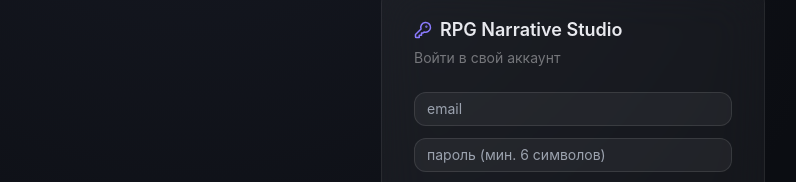
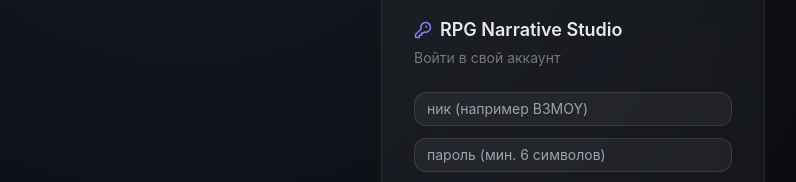
Before and after one commit to BEMOY/rpg-narrative-studio, a React (Vite) app: page / in a window 1280 px wide. Shown: the part 257-439 px from the top of the page, without its empty margins (67-863 px from the left). Built offline with nearby package versions, Linux system fonts and the light colour scheme.

Commit message:
username auth

```diff
--- a/src/auth/AuthScreen.tsx
+++ b/src/auth/AuthScreen.tsx
@@ -1,18 +1,36 @@
 import { useState } from "react";
 import { KeyRound } from "lucide-react";
 import { supabase } from "../lib/supabaseClient";
+import { isValidUsername, normalizeUsername, usernameToEmail } from "../lib/username";
+
+function extractMessage(err: any): string {
+  // Supabase/PostgREST errors show up in different shapes depending on where they failed —
+  // try every field before giving up, and log the raw thing so it's inspectable in devtools.
+  console.error("auth error:", err);
+  const msg = err?.message || err?.error_description || err?.msg || err?.error || "";
+  if (msg) return String(msg);
+  try {
+    const s = JSON.stringify(err);
+    return s && s !== "{}" ? s : "Неизвестная ошибка (см. консоль браузера, F12 → Console).";
+  } catch {
+    return "Неизвестная ошибка (см. консоль браузера, F12 → Console).";
+  }
+}
 
 function friendlyError(message: string): string {
   if (message.includes("invalid_or_used_invite")) return "Код приглашения неверный или уже использован.";
   if (message.includes("invite_required")) return "Нужен код приглашения.";
-  if (message.includes("Invalid login credentials")) return "Неверный email или пароль.";
-  if (message.includes("User already registered")) return "Такой email уже зарегистрирован — войдите вместо регистрации.";
+  if (message.includes("Invalid login credentials")) return "Неверный ник или пароль.";
+  if (message.includes("User already registered") || message.includes("already registered"))
+    return "Такой ник уже занят — войдите вместо регистрации.";
+  if (message.includes("Email not confirmed")) return "Аккаунт создан, но подтверждение email включено на сервере — отключите его в Supabase (Authentication → Sign In / Providers → Email → Confirm email = off) и попробуйте войти снова.";
+  if (message.includes("Password should be")) return "Пароль слишком простой/короткий (минимум 6 символов).";
   return message;
 }
 
 export function AuthScreen() {
   const [mode, setMode] = useState<"signin" | "signup">("signin");
-  const [email, setEmail] = useState("");
+  const [username, setUsername] = useState("");
   const [password, setPassword] = useState("");
   const [inviteCode, setInviteCode] = useState("");
   const [loading, setLoading] = useState(false);
@@ -21,9 +39,16 @@ export function AuthScreen() {
 
   const submit = async (e: React.FormEvent) => {
     e.preventDefault();
-    setLoading(true);
     setError(null);
     setInfo(null);
+
+    if (!isValidUsername(username)) {
+      setError("Ник должен быть от 3 до 32 символов (латиница, цифры, _ . -).");
+      return;
+    }
+
+    setLoading(true);
+    const email = usernameToEmail(username);
     try {
       if (mode === "signin") {
         const { error } = await supabase.auth.signInWithPassword({ email, password });
@@ -32,13 +57,17 @@ export function AuthScreen() {
         const { error, data } = await supabase.auth.signUp({
           email,
           password,
-          options: { data: { invite_code: inviteCode.trim() } },
+          options: { data: { invite_code: inviteCode.trim(), username: normalizeUsername(username) } },
         });
         if (error) throw error;
-        if (!data.session) setInfo("Проверьте почту — нужно подтвердить email, чтобы войти.");
+        if (!data.session) {
+          setInfo(
+            "Аккаунт создан, но сессия не открылась автоматически — вероятно, на сервере ещё включено подтверждение email. Отключите его в Supabase (Authentication → Sign In / Providers → Email → Confirm email) и войдите вручную."
+          );
+        }
       }
     } catch (err: any) {
-      setError(friendlyError(err?.message ?? String(err)));
+      setError(friendlyError(extractMessage(err)));
     } finally {
       setLoading(false);
     }
@@ -55,12 +84,14 @@ export function AuthScreen() {
 
         <form onSubmit={submit} className="space-y-3">
           <input
-            type="email"
             required
-            placeholder="email"
+            placeholder="ник (например B3MOY)"
             className="input"
-            value={email}
-            onChange={(e) => setEmail(e.target.value)}
+            value={username}
+            onChange={(e) => setUsername(e.target.value)}
+            autoCapitalize="off"
+            autoCorrect="off"
+            spellCheck={false}
           />
           <input
             type="password"
--- a/src/auth/ProjectsHome.tsx
+++ b/src/auth/ProjectsHome.tsx
@@ -17,7 +17,7 @@ export function ProjectsHome({ onOpen }: { onOpen: (row: ProjectRow) => void })
   const [invites, setInvites] = useState<InviteRow[]>([]);
   const [showInvites, setShowInvites] = useState(false);
   const [creating, setCreating] = useState(false);
-  const [email, setEmail] = useState<string>("");
+  const [username, setUsername] = useState<string>("");
 
   const refresh = async () => {
     setProjects(await listProjects());
@@ -25,7 +25,10 @@ export function ProjectsHome({ onOpen }: { onOpen: (row: ProjectRow) => void })
 
   useEffect(() => {
     refresh();
-    supabase.auth.getUser().then(({ data }) => setEmail(data.user?.email ?? ""));
+    supabase.auth.getUser().then(({ data }) => {
+      const meta = data.user?.user_metadata as { username?: string } | undefined;
+      setUsername(meta?.username ?? data.user?.email?.split("@")[0] ?? "");
+    });
   }, []);
 
   const newProject = async () => {
@@ -63,7 +66,7 @@ export function ProjectsHome({ onOpen }: { onOpen: (row: ProjectRow) => void })
       <div className="max-w-4xl mx-auto">
         <div className="flex items-center gap-3 mb-8">
           <div className="text-xl font-semibold">Ваши проекты</div>
-          <div className="text-xs text-white/30">{email}</div>
+          <div className="text-xs text-white/30">@{username}</div>
           <div className="flex-1" />
           <button onClick={openInvites} className="flex items-center gap-1.5 text-sm px-3 py-1.5 rounded-md glass hover:bg-white/10">
             <KeyRound size={14} /> Пригласить друга
--- /dev/null
+++ b/src/lib/username.ts
@@ -0,0 +1,19 @@
+// Supabase Auth only speaks email/phone. We let people register with a plain nickname
+// (B3MOY, dbrvln, …) by mapping it onto a synthetic address under a domain nobody owns.
+// This requires "Confirm email" to be OFF in the Supabase project's Auth settings —
+// a fake domain can never receive a confirmation mail. Invite codes are the actual gate,
+// so email verification isn't needed anyway.
+const FAKE_DOMAIN = "users.rpg-narrative-studio.local";
+
+export function normalizeUsername(raw: string): string {
+  return raw.trim().toLowerCase().replace(/[^a-z0-9_.-]/g, "");
+}
+
+export function usernameToEmail(raw: string): string {
+  return `${normalizeUsername(raw)}@${FAKE_DOMAIN}`;
+}
+
+export function isValidUsername(raw: string): boolean {
+  const n = normalizeUsername(raw);
+  return n.length >= 3 && n.length <= 32;
+}
```
Also changed, not shown: 1 other file (tests, documents, lock files or other folders).
